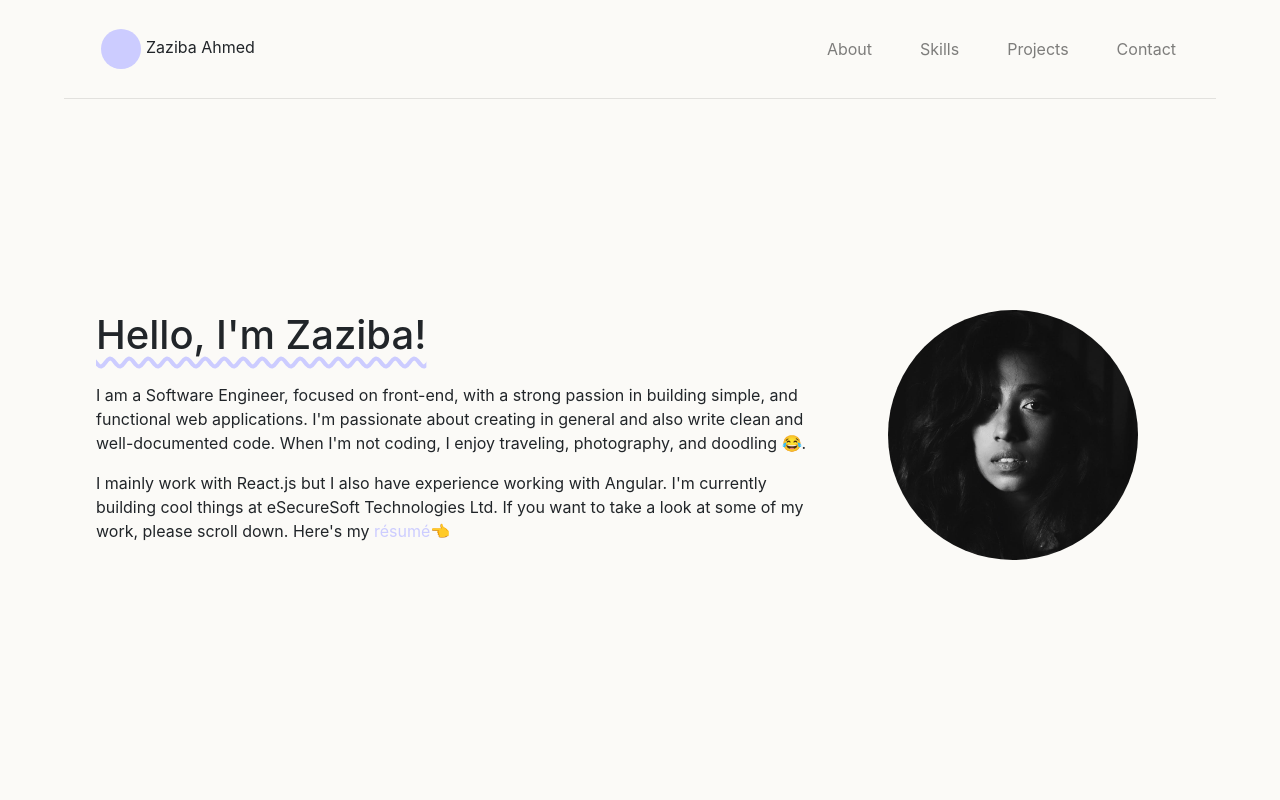
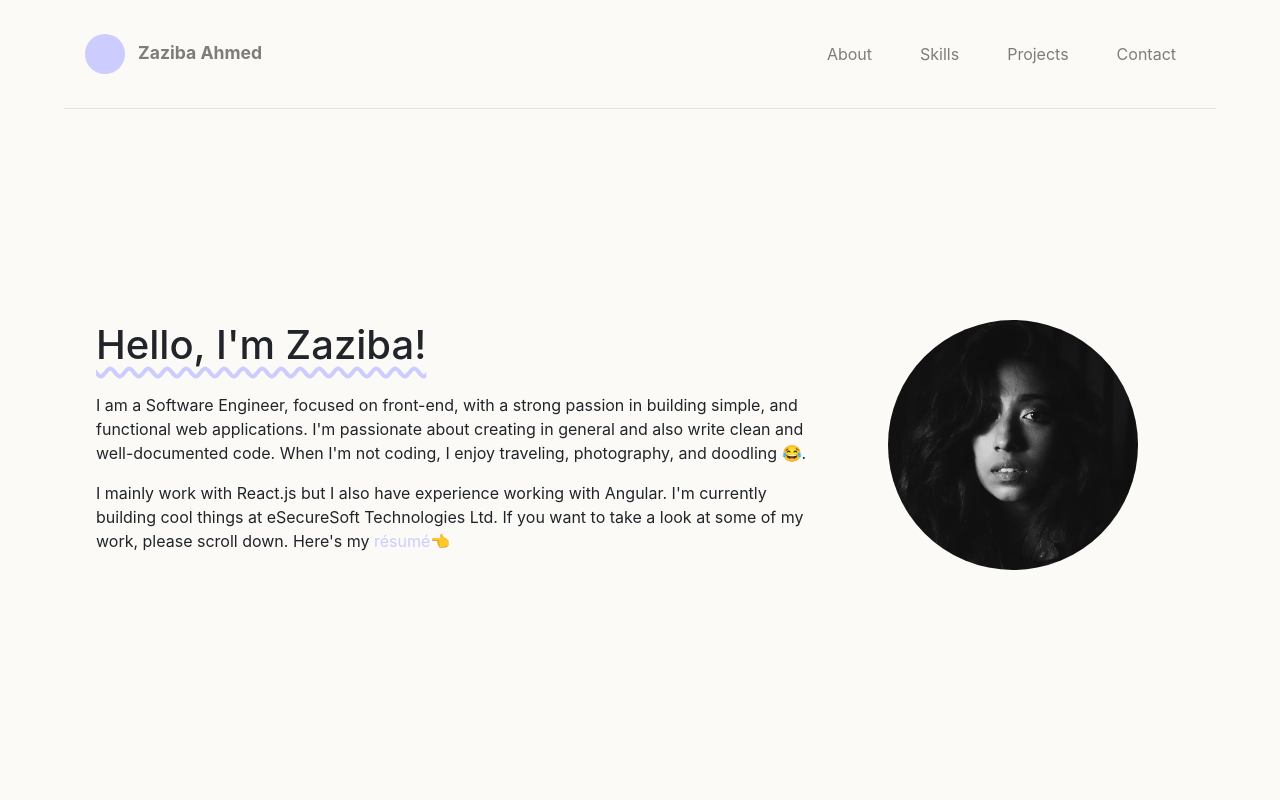
Before and after one commit to ZazibaAhmed/Portfolio, a React (Create React App) app: page / in a window 1280 px wide. Shown: the top 800 px of the page. Built offline with nearby package versions, Linux system fonts and the light colour scheme.

Commit message:
Fixed name alignment in nav bar

```diff
--- a/src/sections/Navbar/NavBar.scss
+++ b/src/sections/Navbar/NavBar.scss
@@ -8,6 +8,14 @@
 .nav-link:after,
 .nav-link:before {
   transition: all 0.5s;
+}
+.navbar-brand {
+  color: rgba(0, 0, 0, 0.5) !important;
+  .myName {
+    font-size: 1.1rem;
+    font-weight: bold;
+    padding-left: 0.5rem;
+  }
 }
 /* stroke */
 .stroke {
@@ -39,4 +47,8 @@
   .nav-container {
     padding: 0 1rem;
   }
+  .navbar {
+    padding: 0.5rem;
+    padding-top: 1.5rem;
+  }
 }
--- a/src/sections/Navbar/Navbar.js
+++ b/src/sections/Navbar/Navbar.js
@@ -8,17 +8,14 @@ const NavBar = () => {
   return (
     <div className="nav-container">
       <Navbar expand="md">
-        <Navbar.Brand href="#home"></Navbar.Brand>
+        <Navbar.Brand>
+          <svg height="50" width="50">
+            <circle cx="25" cy="25" r="20" fill="#ccf" />
+          </svg>
+          <span className="myName">Zaziba Ahmed</span>
+        </Navbar.Brand>
         <Navbar.Toggle aria-controls="basic-navbar-nav" />
-        <Nav className="justify-content-start">
-          <Nav.Item>
-            <svg height="50" width="50">
-              <circle cx="25" cy="25" r="20" fill="#ccf" />
-            </svg>
-            Zaziba Ahmed
-          </Nav.Item>
-        </Nav>
-        <Navbar.Collapse className="justify-content-end">
+        <Navbar.Collapse className="justify-content-end stroke">
           <Nav className="justify-content-end stroke">
             <Nav.Item>
               <Nav.Link href="/home">About</Nav.Link>
```
Also changed, not shown: src/assets/images/wave(1).svg (deleted).
